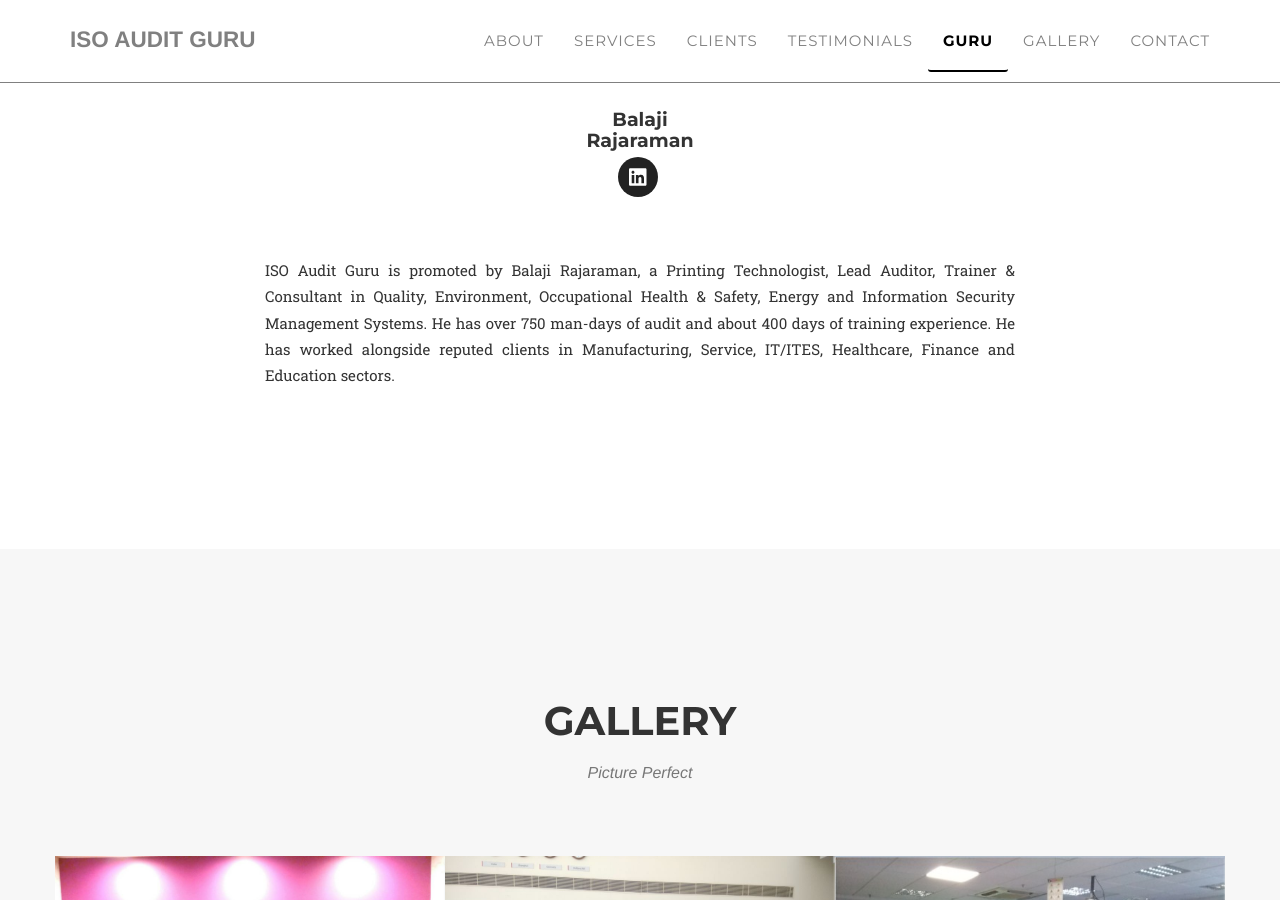
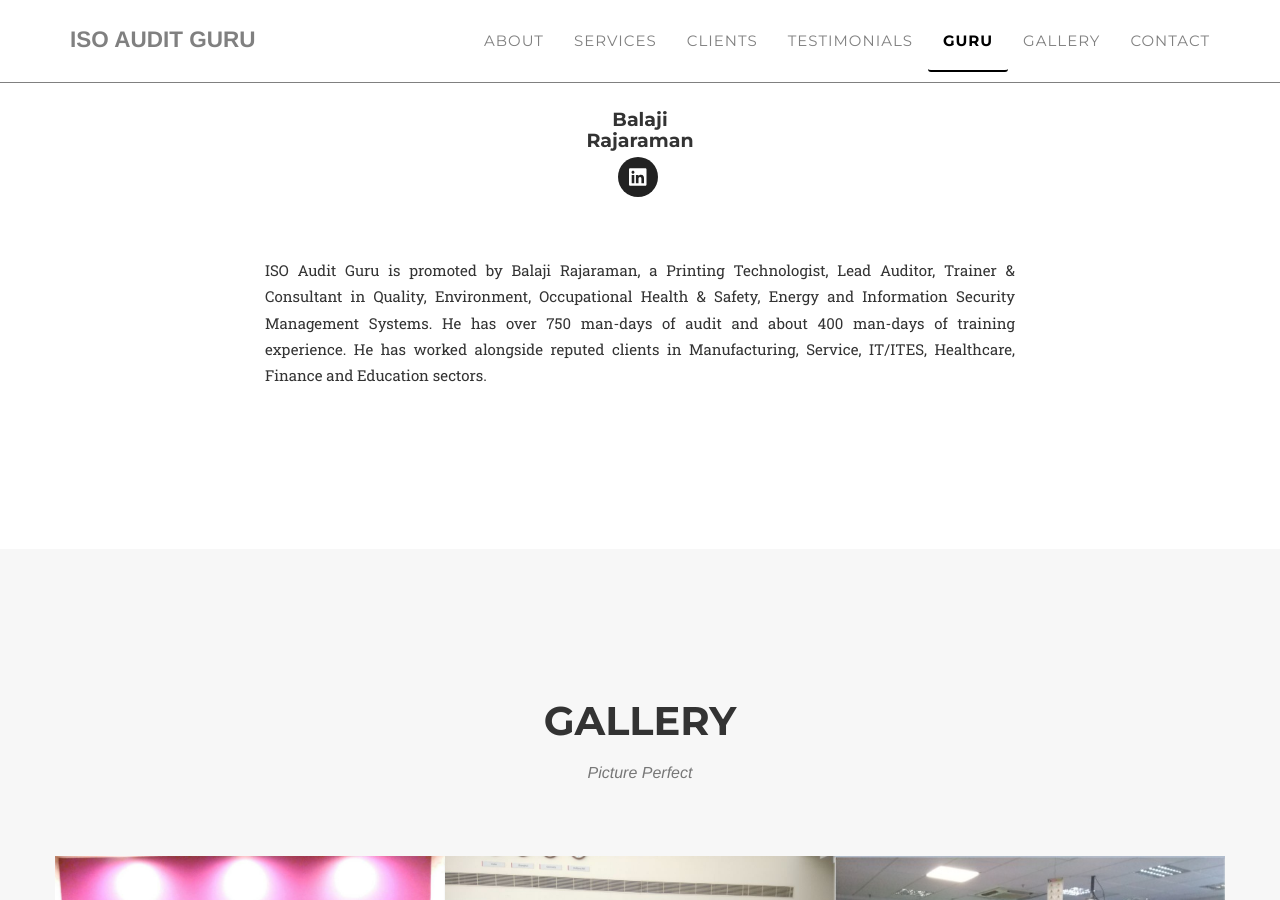
Before and after one commit to ISO-Audit-Guru/ISO-Audit-Guru.github.io, a Jekyll site: the page built from index.html, in a window 1280 px wide and 900 px high, scrolled down 5255 px. Built offline with Jekyll 4.4.1, drawn with Linux system fonts in a browser that asks for light colours; nearby versions of some CDN libraries; some web fonts are replaced.

Commit message:
Update _config.yml

```diff
--- a/_config.yml
+++ b/_config.yml
@@ -14,7 +14,7 @@
       url: https://www.linkedin.com/in/rajaramanbalaji/
   description: |
     ISO Audit Guru is promoted by Balaji Rajaraman, a Printing Technologist, Lead Auditor, Trainer &amp; Consultant in Quality,
-    Environment, Occupational Health &amp; Safety, Energy and Information Security Management Systems. He has over 750 man-days of audit and about 400 days of training experience. He has worked alongside reputed clients
+    Environment, Occupational Health &amp; Safety, Energy and Information Security Management Systems. He has over 750 man-days of audit and about 400 man-days of training experience. He has worked alongside reputed clients
     in Manufacturing, Service, IT/ITES, Healthcare, Finance and Education sectors.
 
 social:
```
